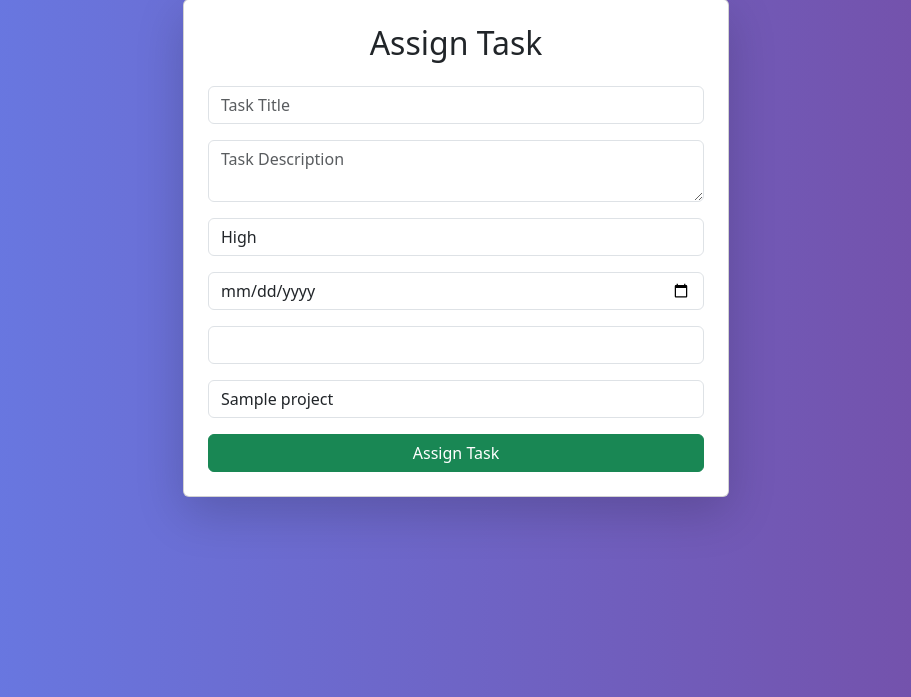
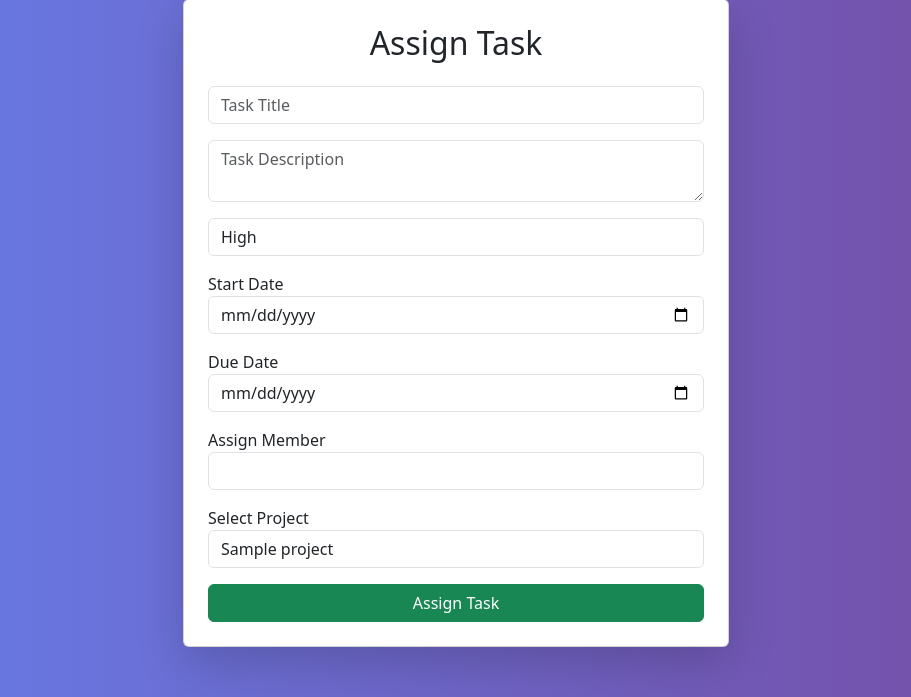
Before and after one commit to maninani12/team-task-manager, a Flask app: page /create_task in a window 1280 px wide. Shown: the part 103-800 px from the top of the page, without its empty margins (184-1095 px from the left). Run offline with Flask 3, Linux system fonts and the light colour scheme; the visitor is signed in with stand-in values (Sample User, id 1); tables that the repository leaves empty hold one stand-in row (values such as "Sample post"); lists and menus that the app fills with data are empty.

Commit message:
Update create_task.html

```diff
--- a/templates/create_task.html
+++ b/templates/create_task.html
@@ -63,10 +63,21 @@ Assign Task
 
 </select>
 
+<label>Start Date</label>
+
+<input type="date"
+name="start_date"
+class="form-control mb-3"
+required>
+
+<label>Due Date</label>
+
 <input type="date"
 name="due_date"
 class="form-control mb-3"
 required>
+
+<label>Assign Member</label>
 
 <select name="assigned_to"
 class="form-control mb-3">
@@ -78,6 +89,8 @@ Assign Task
 {% endfor %}
 
 </select>
+
+<label>Select Project</label>
 
 <select name="project_name"
 class="form-control mb-3">
```
Lines whose indentation alone changed are shown as unchanged.
